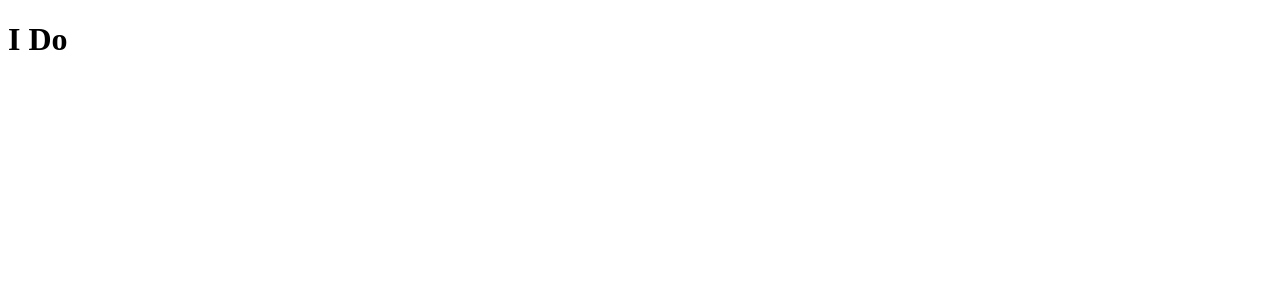
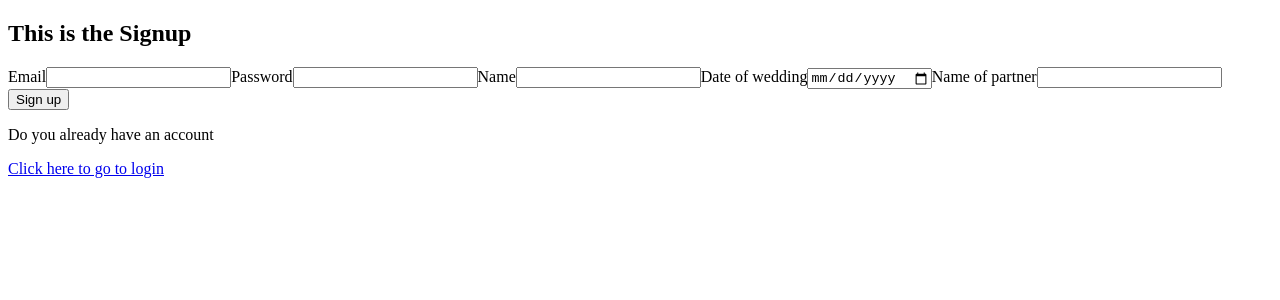
Before and after one commit to your-wedding-planner/i-do-planner-fronteind, a React (Vite) app: page /signup in a window 1280 px wide. Shown: the top 300 px of the page. Built offline with nearby package versions, Linux system fonts and the light colour scheme; no server answers.

Commit message:
created login and signup functionalities

```diff
--- a/package.json
+++ b/package.json
@@ -10,8 +10,10 @@
     "preview": "vite preview"
   },
   "dependencies": {
+    "axios": "^1.6.2",
     "react": "^18.2.0",
-    "react-dom": "^18.2.0"
+    "react-dom": "^18.2.0",
+    "react-router-dom": "^6.20.1"
   },
   "devDependencies": {
     "@types/react": "^18.2.37",
--- a/src/components/Login.jsx
+++ b/src/components/Login.jsx
@@ -0,0 +1,87 @@
+import { useContext, useState } from "react"
+import axios from "axios"
+import { Link, useNavigate } from "react-router-dom"
+import { AuthContext } from "../context/auth.context"
+import authService from "../services/auth.service"
+
+const API_URL = "http://localhost:5005"
+
+function Login(props) {
+    const [email, setEmail] = useState("")
+    const [password, setPassword] = useState("")
+    const [errorMessage, setErrorMessage] = useState(undefined)
+
+    const navigate = useNavigate()
+
+    const { storeToken, authenticateUser } = useContext(AuthContext)
+
+    const handleEmail = (e) => setEmail(e.target.value)
+    const handlePassword = (e) => setPassword(e.target.value)
+
+    const handleLoginSubmit = (e) => {
+        e.preventDefault()
+        const requestBody = {email, password}
+
+        axios
+        .post(`${API_URL}/auth/login`, requestBody)
+        //authService.login()
+        .then((response) => {
+            console.log("This is the JWT Token", response.data.authToken)
+            storeToken(response.data.authToken)
+            authenticateUser()
+            navigate("/dashboard") // --> FILL IN THE RIGHT PATH
+        })
+        .catch((error) => {
+            const errorDescription = error.response.data.message
+            setErrorMessage(errorDescription)
+        })
+
+    }
+
+  return (
+    <div className="login">
+        <h2>This is the Login</h2>
+      <form className="login-form"
+      onSubmit ={handleLoginSubmit}
+      >
+
+        <div>
+          <label
+            //htmlFor="email"
+            className="label-login-email"
+          >
+            Email
+          </label>
+          <input
+            type="email"
+            name="email"
+            value={email}
+            onChange={handleEmail}
+            // className
+          />
+          <label
+            //htmlFor=""
+            className="label-login-password"
+          >
+            Password
+          </label>
+          <input
+            type="password"
+            name="password"
+            value={password}
+            onChange={handlePassword}
+            //className
+          />
+          <button type="submit" className="login-button">
+            Log in
+          </button>
+        </div>
+      </form>
+      {errorMessage && <p className="error-message">{errorMessage}</p>}
+      <p>Don't have an account yet?</p>
+      <Link to={"/signup"}>Click here to create an account</Link>
+    </div>
+  );
+}
+
+export default Login
--- /dev/null
+++ b/src/components/Signup.jsx
@@ -0,0 +1,107 @@
+import axios from "axios";
+import { useState } from "react";
+import { Link, useNavigate } from "react-router-dom";
+import authService from "../services/auth.service";
+
+const API_URL = "http://localhost:5005"
+
+function Signup(props) {
+    const [email, setEmail] = useState("")
+    const [password, setPassword] = useState("")
+    const [name, setName] = useState("")
+    const [weddingDate, setWeddingDate] = useState(new Date())
+    const [namePartner, setNameParter] = useState("")
+    const [errorMessage, setErrorMessage] = useState(undefined)
+    //const [guestList, setGuestList] = useState([])
+    //const [vendorList, setVendorList] = useState([])
+
+    const navigate = useNavigate()
+
+    const handleEmail = (e) => setEmail(e.target.value)
+    const handlePassword = (e) => setPassword(e.target.value)
+    const handleName = (e) => setName(e.target.value)
+    const handleWeddingDate = (e) => setWeddingDate(e.target.value)
+    const hanleNamePartner = (e) => setNameParter(e.target.value)
+
+    const handleSignupSubmit = (e) => {
+        e.preventDefault()
+
+        const requestBody = {
+            email,
+            password,
+            name,
+            weddingDate,
+            namePartner
+        }
+
+        axios
+        .post(`${API_URL}/auth/signup`, requestBody)
+        //authService.signup()
+        .then((response) => {
+            navigate("/login")
+        })
+        .catch((error) => {
+            const errorDescription = error.response.data.message
+            setErrorMessage(errorDescription)
+        })
+    }
+
+    return (
+      <div className="signup">
+        <h2>This is the Signup</h2>
+        <form className="signup-form" onSubmit={handleSignupSubmit}>
+          <div>
+            <label>Email</label>
+            <input
+            type="email"
+            name="email"
+            value={email}
+            onChange={handleEmail}
+            />
+
+            <label>Password</label>
+            <input
+            type="password"
+            name="password"
+            value={password}
+            onChange={handlePassword}
+            />
+
+            <label>Name</label>
+            <input
+            type="text"
+            name="name"
+            value={name}
+            onChange={handleName}
+            />
+
+            <label>Date of wedding</label>
+            <input
+            type="date"
+            name="weddingDate"
+            value={weddingDate}
+            onChange={handleWeddingDate}
+             />
+
+            <label>Name of partner</label>
+             <input
+             type="text"
+             name="namePartner"
+             value={namePartner}
+             onChange={hanleNamePartner}
+              />
+
+              <button type="submit" className="signup-button">
+                Sign up
+              </button>
+          </div>
+        </form>
+        {errorMessage && <p className="error-message">{errorMessage}</p>}
+        <p>Do you already have an account</p>
+        <Link to={"/login"}>Click here to go to login</Link>
+      </div>
+    );
+
+}
+
+export default Signup
--- /dev/null
+++ b/src/context/auth.context.jsx
@@ -0,0 +1,74 @@
+import React, { useState, useEffect } from "react";
+import axios from "axios";
+import authService from "../services/auth.service";
+
+const API_URL = "http://localhost:5005";
+
+const AuthContext = React.createContext();
+
+function AuthProviderWrapper(props) {
+  const [isLoggedIn, setIsLoggedIn] = useState(false);
+  const [isLoading, setIsLoading] = useState(true);
+  const [user, setUser] = useState(null);
+
+  const storeToken = (token) => {
+    localStorage.setItem('authToken', token);
+  }
+
+  const authenticateUser = () => {
+    const storedToken = localStorage.getItem('authToken');
+
+    if (storedToken) {
+      axios.get(
+        `${API_URL}/auth/verify`,
+        { headers: { Authorization: `Bearer ${storedToken}`} }
+      )
+      //authService.verify()
+      .then((response) => {
+        const user = response.data;
+
+        setIsLoggedIn(true);
+        setIsLoading(false);
+        setUser(user);
+      })
+      .catch((error) => {
+        setIsLoggedIn(false);
+        setIsLoading(false);
+        setUser(null);
+      });
+    } else {
+        setIsLoggedIn(false);
+        setIsLoading(false);
+        setUser(null);
+    }
+  }
+
+  const removeToken = () => {
+    localStorage.removeItem("authToken");
+  }
+
+  const logOutUser = () => {
+    removeToken();
+    authenticateUser();
+  }
+
+  useEffect(() => {
+    authenticateUser()
+  }, []);
+
+  return (
+    <AuthContext.Provider
+    value={{
+        isLoggedIn,
+        isLoading,
+        user,
+        storeToken,
+        authenticateUser,
+        logOutUser
+         }}>
+      {props.children}
+    </AuthContext.Provider>
+  )
+}
+
+export { AuthProviderWrapper, AuthContext };
--- a/src/pages/App.jsx
+++ b/src/pages/App.jsx
@@ -1,13 +1,20 @@
 import { useState } from 'react'
+import { Route, Routes } from 'react-router-dom'
+import Login from '../components/Login'
+import Signup from '../components/Signup'
+
 
 
 function App() {
   const [count, setCount] = useState(0)
 
   return (
-    <>
-      <h1>I Do</h1>
-    </>
+    <div>
+      <Routes>
+        <Route path="/login" element={<Login/>} />
+        <Route path="/signup" element={<Signup/>} />
+      </Routes>
+    </div>
   )
 }
 
--- a/src/pages/main.jsx
+++ b/src/pages/main.jsx
@@ -1,10 +1,15 @@
 import React from 'react'
 import ReactDOM from 'react-dom/client'
 import App from './App'
+import { BrowserRouter as Router } from 'react-router-dom'
+import { AuthProviderWrapper } from '../context/auth.context'
 
-
-ReactDOM.createRoot(document.getElementById('root')).render(
+ReactDOM.createRoot(document.getElementById("root")).render(
   <React.StrictMode>
-    <App />
-  </React.StrictMode>,
-)
+    <Router>
+      <AuthProviderWrapper>
+        <App />
+      </AuthProviderWrapper>
+    </Router>
+  </React.StrictMode>
+);
--- /dev/null
+++ b/src/services/auth.service.js
@@ -0,0 +1,35 @@
+import axios from "axios";
+
+class AuthService {
+    constructor() {
+        this.api = axios.create({
+            baseURL: import.meta.env.SERVER_URL || 'http://localhost:5005'
+        })
+
+        this.api.interceptors.request.use(config => {
+            const storedToken = localStorage.getItem('authToken')
+
+            if (storedToken) {
+                config.headers = {Authorization: `Bearer ${storedToken}`}
+            }
+
+            return config
+
+        })
+    }
+
+    login = requestBody => {
+        return this.api.post("/auth/login", requestBody)
+    }
+
+    signup = requestBody => {
+        return this.api.post("/auth/signup", requestBody)
+    }
+
+    verify = () => {
+        return this.api.get("/auth/verify")
+    }
+}
+
+const authService = new AuthService()
+export default authService
```
Also changed, not shown: 2 other files (tests, documents, lock files or other folders).
